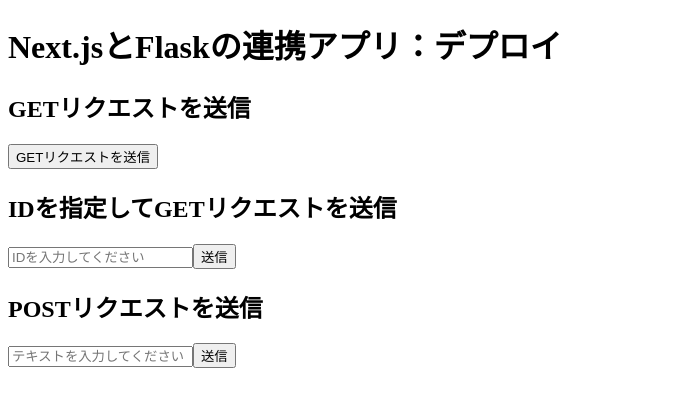
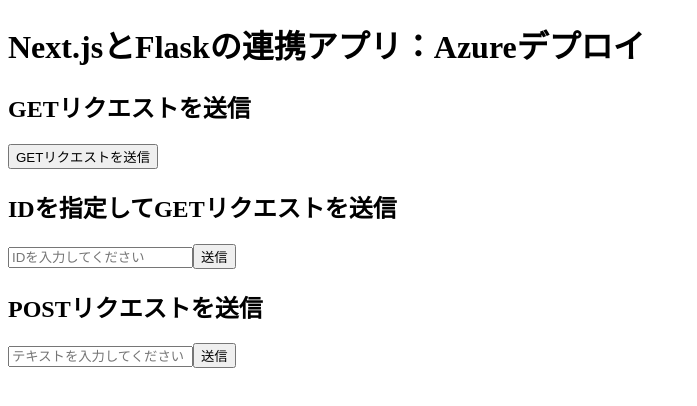
Before and after one commit to taiji-nakam/deploytest_frontend, a Next.js app: page / in a window 1280 px wide. Shown: the top 406 px of the page, without its empty margins (0-697 px from the left). Built offline with nearby package versions, Linux system fonts and the light colour scheme.

Commit message:
Pageヘッダの変更

```diff
--- a/pages/index.js
+++ b/pages/index.js
@@ -68,7 +68,7 @@
   return (
     <div>
 
-      <h1>Next.jsとFlaskの連携アプリ：デプロイ</h1>
+      <h1>Next.jsとFlaskの連携アプリ：Azureデプロイ</h1>
 
       <h2>GETリクエストを送信</h2>
       <button onClick={handleGetRequest}>GETリクエストを送信</button>
```
